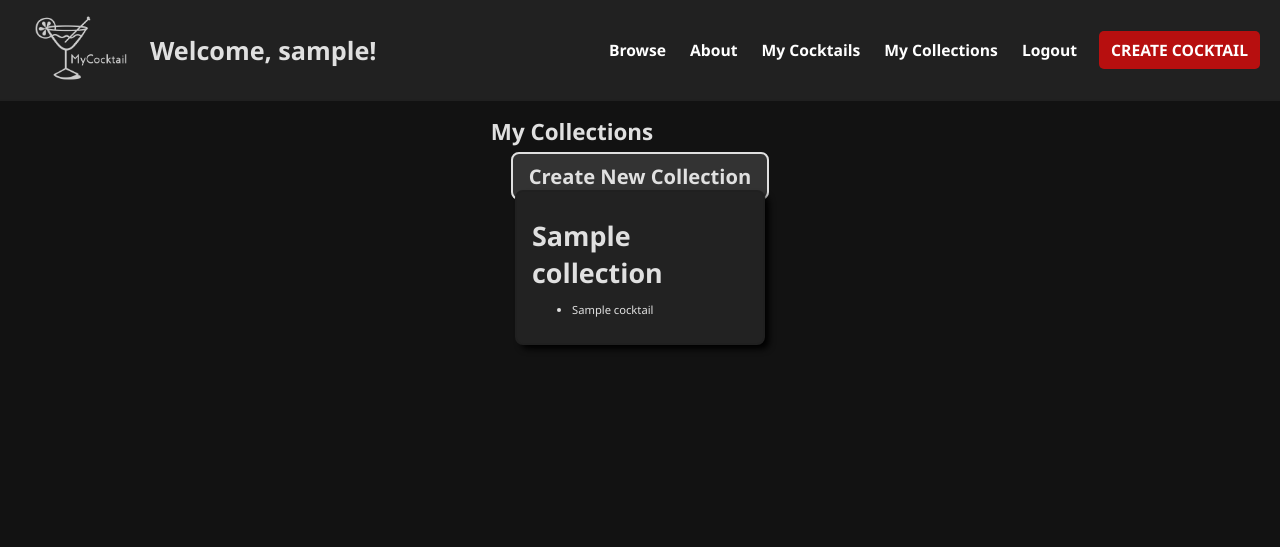
After one commit to nelvinq/mycocktail, a Django app: page /my-collections/ in a window 1280 px wide. The commit adds this page. Shown: the top 547 px of the page. Run offline with Django 5.2, Linux system fonts and the light colour scheme; the visitor is signed in with stand-in values (Sample User, id 1); tables that the repository leaves empty hold one stand-in row (values such as "Sample post"); parts of the project's set-up code (start-up, migrations or seed data) failed here and were passed over.

Commit message:
set up my cocktail and my collections

```diff
--- a/main_app/models.py
+++ b/main_app/models.py
@@ -31,6 +31,7 @@ class User(AbstractBaseUser):
 # Collection Model
 class Collection(models.Model):
     name = models.CharField(max_length=255)  # Name of the collection
+    description = models.TextField(null=True, blank=True)
     cocktails = models.ManyToManyField('Cocktail', related_name='collections')  # List of cocktails in the collection
     shared = models.BooleanField(default=False)  # Whether the collection is shared
     createdBy = models.ForeignKey('User', related_name='created_collections', on_delete=models.CASCADE)  # User who created the collection
--- /dev/null
+++ b/main_app/static/css/collection-index.css
@@ -0,0 +1,83 @@
+body {
+    margin: 0;
+    font-family: 'Segoe UI', Roboto, 'Helvetica Neue', sans-serif;
+    background-color: var(--bg-color);
+    color: var(--text-color);
+  }
+
+  .page-header {
+    text-align: center;
+    padding: 20px;
+  }
+
+  .page-header h1 {
+    font-size: var(--font-xxl);
+    margin: 0;
+  }
+
+  .card-container {
+    padding: 0 10px;
+    display: flex;
+    justify-content: center;
+    flex-wrap: wrap;
+    gap: 10px; /* Better spacing between cards */
+  }
+
+  .card {
+    flex: 1 1 200px; /* Responsive width */
+    max-width: 250px;
+    border: var(--borders);
+    box-shadow: var(--card-box-shadow);
+    border-radius: var(--card-border-radius);
+    overflow: hidden;
+    background-color: var(--card-bg-color, #222); /* Ensure contrast */
+    position: relative;
+    cursor: pointer;
+    transition: transform 0.2s ease-in-out;
+  }
+
+  .card:hover {
+    transform: scale(1.05);
+  }
+
+  .card-content {
+    padding: 15px;
+    text-align: left;
+  }
+
+
+  .card-title {
+    margin: 10px 0;
+    font-size: var(--font-xl);
+    font-weight: bold;
+    color: var(--text-color);
+  }
+
+  .card p {
+    font-size: 1.3em;
+    margin: 5px 0;
+  }
+
+  .card a {
+    position: absolute;
+    top: 0;
+    left: 0;
+    width: 100%;
+    height: 100%;
+    z-index: 1;
+  }
+
+  @media only screen and (max-width: 768px) {
+    .card-container {
+      padding: 0 10px;
+    }
+
+    .card {
+      width: 100%;
+      margin: 10px 0;
+    }
+
+    .card-img-container {
+      height: 150px;
+    }
+  }
--- a/main_app/templates/base.html
+++ b/main_app/templates/base.html
@@ -34,6 +34,8 @@
             <li><a href="/about">About</a></li>
 
             {% if user.is_authenticated %}
+                <li><a href="/cocktails/my-cocktails">My Cocktails</a></li>
+                <li><a href="/my-collections">My Collections</a></li>
                 <li><a href="/logout">Logout</a></li>
                 <li><a href="#" class="button" id="openModalBtn">Create Cocktail</a></li> <!-- Modal trigger -->
             {% else %}
--- /dev/null
+++ b/main_app/templates/collections/my_collections.html
@@ -0,0 +1,28 @@
+{% extends 'base.html' %}
+{% load static %}
+
+{% block content %}
+<h1>My Collections</h1>
+<link rel="stylesheet" href="{% static 'css/collection-index.css' %}">
+<a href="{% url 'create_collection' %}" class="btn">Create New Collection</a>
+
+<div class="card-container">
+    {% for collection in collections %}
+        <div class="card">
+            <a href="{% url 'collection_detail' collection.id %}" class="card-link"></a>
+            <div class="card-img-container">
+            </div>
+            <div class="card-content">
+                <h2 class="card-title">{{ collection.name }}</h2>
+                <ul>
+                    {% for cocktail in collection.cocktails.all %}
+                        <li>{{ cocktail.name }}</li>
+                    {% endfor %}
+                </ul>
+            </div>
+        </div>
+    {% empty %}
+        <p>You have no collections yet.</p>
+    {% endfor %}
+</div>
+{% endblock %}
--- a/main_app/urls.py
+++ b/main_app/urls.py
@@ -1,6 +1,6 @@
 from django.urls import path
 from . import views
-from .views import signup_view, logout_view, home, about, cocktail_index, CustomLoginView,cocktail_detail, edit_cocktail, delete_cocktail
+from .views import signup_view, logout_view, home, about, cocktail_index, CustomLoginView,cocktail_detail, edit_cocktail, delete_cocktail, my_cocktails, my_collections, create_collection, edit_collection, add_to_collection, delete_collection
 from django.contrib.auth.views import LoginView
 
 urlpatterns = [
@@ -14,4 +14,11 @@ urlpatterns = [
     path('cocktails/<int:cocktail_id>/', views.cocktail_detail, name='cocktail_detail'),
     path('cocktails/<int:cocktail_id>/edit/', views.edit_cocktail, name='edit_cocktail'),
     path('cocktails/<int:cocktail_id>/delete/', views.delete_cocktail, name='delete_cocktail'),
+    path('cocktails/my-cocktails', views.my_cocktails, name='my_cocktails'),
+    path('my-collections/', my_collections, name='my_collections'),
+    path('create-collection/', create_collection, name='create_collection'),
+    path('collections/<int:id>/', views.collection_detail, name='collection_detail'),
+    path('collection/edit-collection/<int:collection_id>/', edit_collection, name='edit_collection'),
+    path('add-to-collection/<int:collection_id>/', add_to_collection, name='add_to_collection'),
+    path('collection/<int:id>/delete/', views.delete_collection, name='delete_collection'),
 ]
--- a/main_app/views.py
+++ b/main_app/views.py
@@ -7,7 +7,7 @@ from django.contrib.auth import login, authenticate, logout
 from django.contrib import messages
 from django.contrib.auth.views import LoginView
 from django.contrib.auth.decorators import login_required
-from .forms import SignUpForm, AuthenticationForm, CocktailForm, LoginForm
+from .forms import SignUpForm, AuthenticationForm, CocktailForm, LoginForm, CollectionForm
 from .models import Cocktail, Ingredient, Step
 from django.core.exceptions import ValidationError
 from django.core.files.storage import default_storage
@@ -34,10 +34,83 @@ def browse(request):
     shared_cocktails = Cocktail.objects.filter(shared=True)
     return render(request, 'cocktails/browse.html', {'cocktails': shared_cocktails})
 
+from django.shortcuts import render, redirect, get_object_or_404
+from django.contrib.auth.decorators import login_required
+from .models import Collection, Cocktail
+from .forms import CollectionForm
+
+# My Collection View
+@login_required
+def my_collections(request):
+    collections = Collection.objects.filter(createdBy=request.user)
+    return render(request, 'collections/my_collections.html', {'collections': collections})
+
+# Create Collection View
+@login_required
+def create_collection(request):
+    if request.method == "POST":
+        form = CollectionForm(request.POST)
+        if form.is_valid():
+            collection = form.save(commit=False)
+            collection.createdBy = request.user
+            collection.save()
+            return redirect('my_collections')
+    else:
+        form = CollectionForm()
+    return render(request, 'collections/create_collection.html', {'form': form})
+
+# View Collection Details
+def collection_detail(request, id):
+    collection = get_object_or_404(Collection, id=id)
+    return render(request, 'collections/collection_detail.html', {'collection': collection})
+
+# Edit Collection View
+@login_required
+def edit_collection(request, collection_id):
+    collection = get_object_or_404(Collection, id=collection_id, createdBy=request.user)
+    if request.method == "POST":
+        form = CollectionForm(request.POST, instance=collection)
+        if form.is_valid():
+            form.save()
+            return redirect('my_collections')
+    else:
+        form = CollectionForm(instance=collection)
+    return render(request, 'collections/edit_collection.html', {'form': form, 'collection': collection})
+
+# Add to Collection View
+@login_required
+def add_to_collection(request, collection_id):
+    collection = get_object_or_404(Collection, id=collection_id, createdBy=request.user)
+    if request.method == "POST":
+        cocktail_id = request.POST.get("cocktail_id")
+        cocktail = get_object_or_404(Cocktail, id=cocktail_id)
+        collection.cocktails.add(cocktail)
+        return redirect('my_collections')
+    cocktails = Cocktail.objects.all()
+    return render(request, 'collections/add_to_collection.html', {'collection': collection, 'cocktails': cocktails})
+
+# Delete Collection View
+@login_required
+def delete_collection(request, id):
+    collection = get_object_or_404(Collection, id=id)
+
+    if request.method == "POST":
+        collection.delete()
+        messages.success(request, "Collection deleted successfully!")
+        return redirect('my_collections')  # Redirect back to the list of collections
+
+    return render(request, 'collections/delete_collection.html', {'collection': collection})
+
+
 # Cocktail index view
 def cocktail_index(request):
     shared_cocktails = Cocktail.objects.filter(shared=True)
     return render(request, 'cocktails/index.html', {'cocktails': shared_cocktails})
+
+# User Cocktail index view
+def my_cocktails(request):
+    cocktails = Cocktail.objects.filter(creator=request.user)
+    return render(request, 'cocktails/my_cocktails.html', {'cocktails': cocktails})
 
 # Create Cocktail
 @login_required
```
Also changed, not shown: main_app/forms.py (+8 -0 lines), main_app/templates/cocktails/my_cocktails.html (added, +7 -0 lines), main_app/templates/collections/add_to_collection.html (added, +15 -0 lines), main_app/templates/collections/collection_detail.html (added, +29 -0 lines), main_app/templates/collections/create_collection.html (added, +12 -0 lines), main_app/templates/collections/delete_collection.html (added, +14 -0 lines), main_app/templates/collections/edit_collection.html (added, +12 -0 lines), main_app/migrations/0006_collection_description.py (added).
